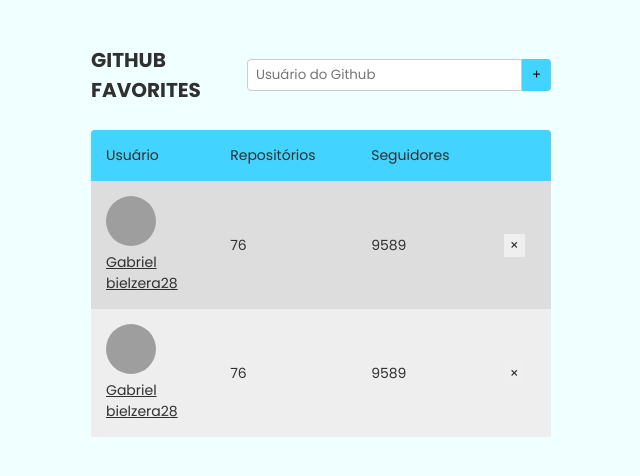
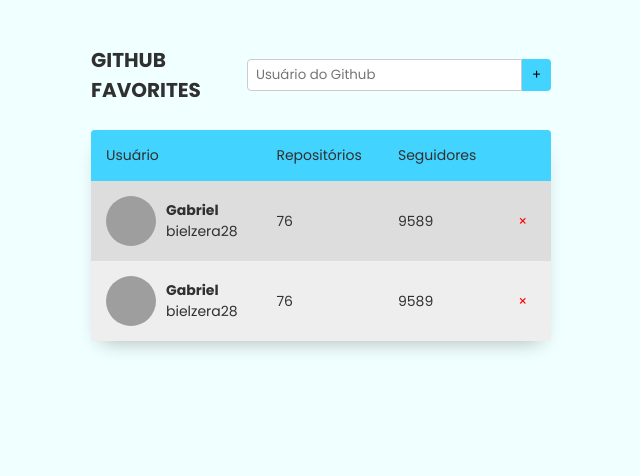
Before and after one commit to Bielzera28/RsExplorerCode, a plain HTML site: page index.html in a window 1280 px wide. Shown: the whole page, without its empty margins (319-959 px from the left). Drawn offline with Linux system fonts and the light colour scheme; grey boxes are pictures that could not be loaded.

Commit message:
Finalizando o css

```diff
--- a/index.html
+++ b/index.html
@@ -48,7 +48,7 @@
           <td class="repositories">76</td>
           <td class="followers">9589</td>
           <td>
-            <button>&times;</button>
+            <button class="remove">&times;</button>
           </td>
         </tr>
         <tr>
@@ -62,7 +62,7 @@
           <td class="repositories">76</td>
           <td class="followers">9589</td>
           <td>
-            <button>&times;</button>
+            <button class="remove">&times;</button>
           </td>
         </tr>
       </tbody>
--- a/styles.css
+++ b/styles.css
@@ -83,6 +83,7 @@
 table {
   width: 100%;
   border-collapse: collapse;
+  box-shadow: 0 1rem 2rem -1rem rgba(0, 0, 0, 0.3);
 }
 
 table * {
@@ -112,9 +113,24 @@
 table tr:nth-child(even) {
   background: #EEE;
 }
+
 table td {
   padding: 1.5rem;
   text-align: left;
+}
+
+.user {
+  display: flex;
+  align-items: center;
+  gap: 1rem;
+}
+
+.user a {
+  text-decoration: none;
+}
+
+.user a p {
+  font-weight: bold;
 }
 
 .user img {
@@ -124,3 +140,9 @@
   border-radius: 50%;
 
 }
+
+.remove {
+  background: none;
+  border: none;
+  color: red;
+}
```
